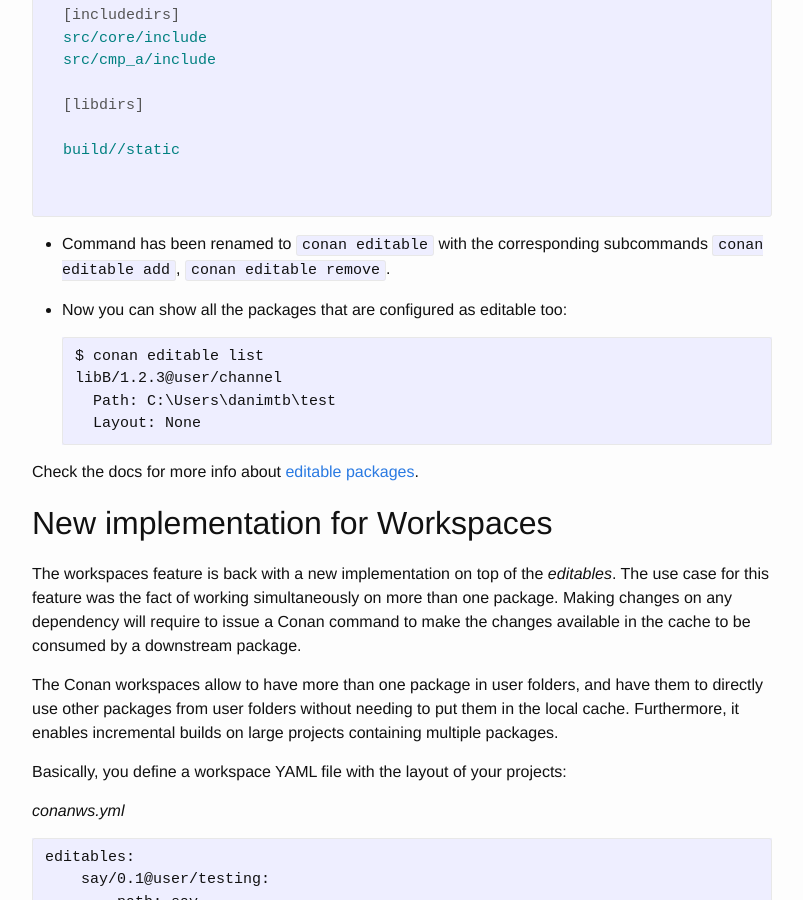
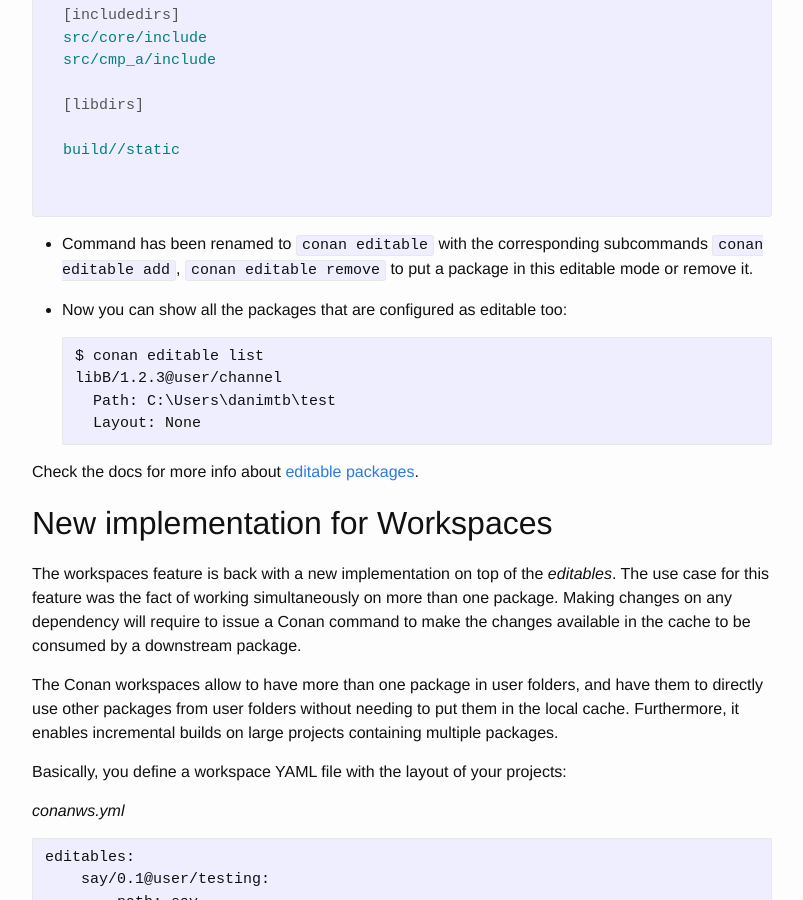
Before and after one commit to conan-io/conan-io.github.io, a Jekyll site: the page built from _posts/2019-03-11-New-conan-release-1-13.markdown, in a window 1280 px wide and 900 px high, scrolled down 5234 px. Shown: the whole window, without its empty margins (238-1041 px from the left). Built offline with Jekyll 4.4.1, drawn with Linux system fonts in a browser that asks for light colours; comment, search, counter and statistics services are not loaded.

Commit message:
editable commands clarification
Co-Authored-By: danimtb <danimanzaneque@gmail.com>

```diff
--- a/_posts/2019-03-11-New-conan-release-1-13.markdown
+++ b/_posts/2019-03-11-New-conan-release-1-13.markdown
@@ -241,7 +241,7 @@ In this release we have enhanced this feature with useful changes:
   {% endhighlight %}
 
 - Command has been renamed to ``conan editable`` with the corresponding subcommands ``conan editable add``,
-  ``conan editable remove``.
+  ``conan editable remove`` to put a package in this editable mode or remove it.
 
 - Now you can show all the packages that are configured as editable too:
 
```
